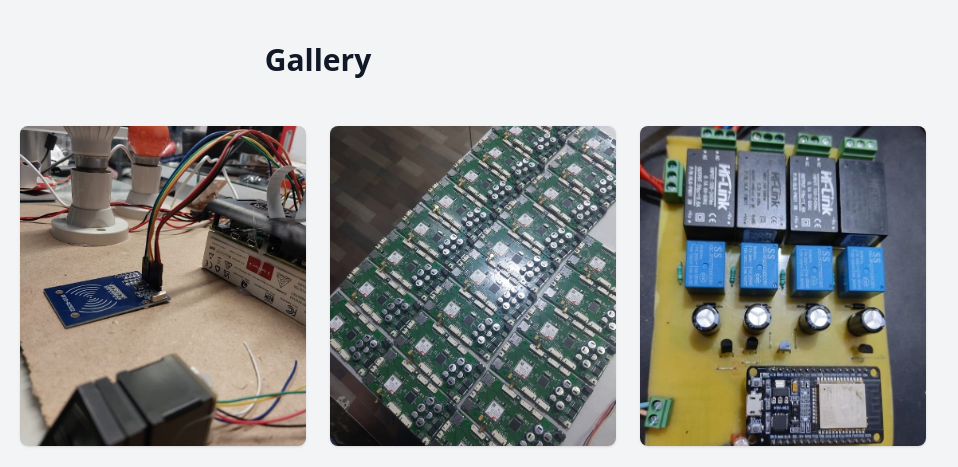
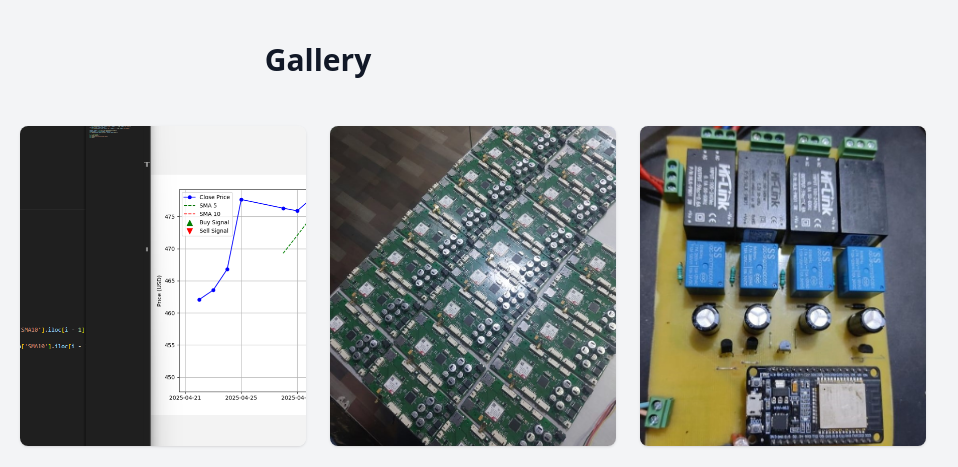
Before and after one commit to nareshpuppala246/-portfolio_me, a plain HTML site: page index.html in a window 1280 px wide. Shown: the part 4080-4547 px from the top of the page, 322-1280 px from the left. Drawn offline with nearby package versions, Linux system fonts and the light colour scheme.

Commit message:
Update index.html

```diff
--- a/index.html
+++ b/index.html
@@ -551,7 +551,7 @@ Designed a prepaid GSM payphone system for remote areas. Users authenticate with
       </div>
 
       <div class="overflow-hidden rounded-lg shadow hover:shadow-lg transition" data-aos="zoom-in" data-aos-delay="50">
-        <img src="static/images/fingerprintrfid.jpeg" alt="Fingerprint RFID" class="w-full h-80 object-cover hover:scale-105 transform transition duration-300 cursor-pointer"onclick="openLightbox(this.src)" />
+        <img src="static/images/stackp.png" alt="stack_predection" class="w-full h-80 object-cover hover:scale-105 transform transition duration-300 cursor-pointer"onclick="openLightbox(this.src)" />
       </div>
 
       <div class="overflow-hidden rounded-lg shadow hover:shadow-lg transition" data-aos="zoom-in" data-aos-delay="100">
```
